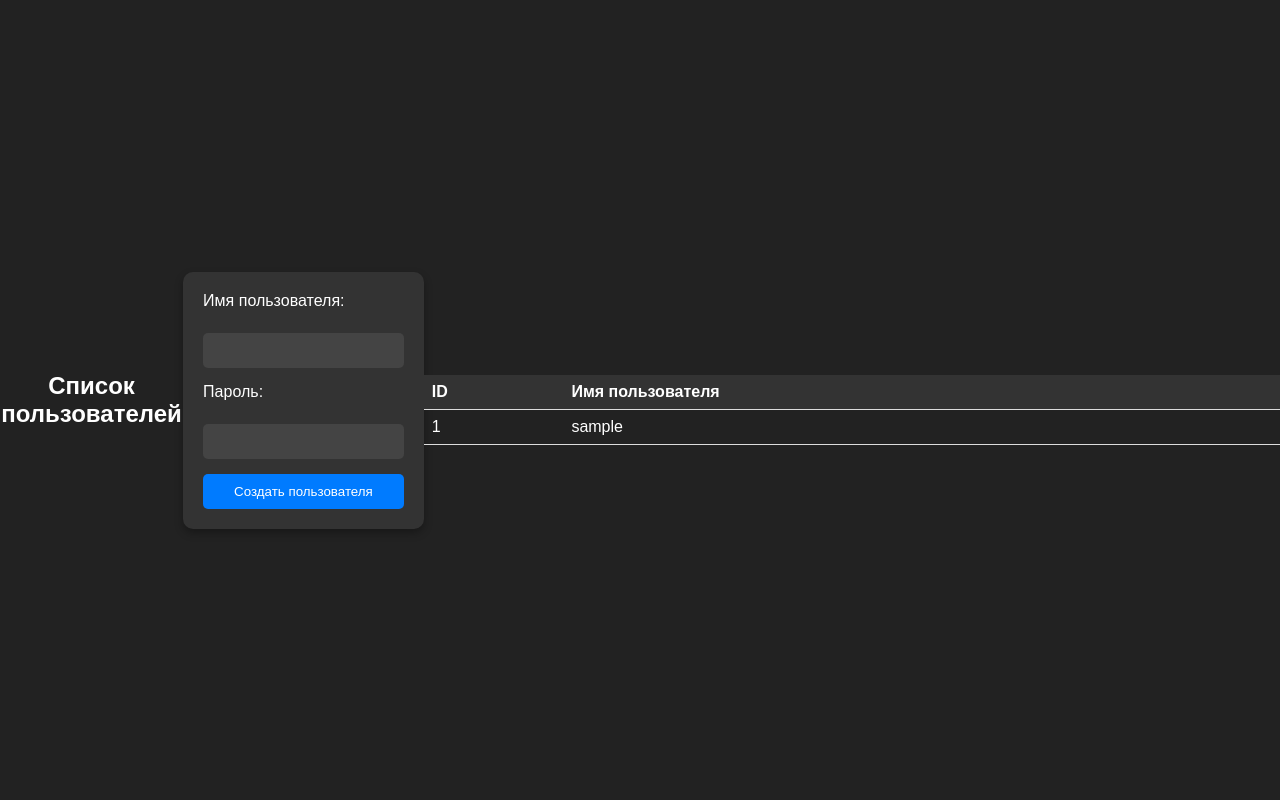
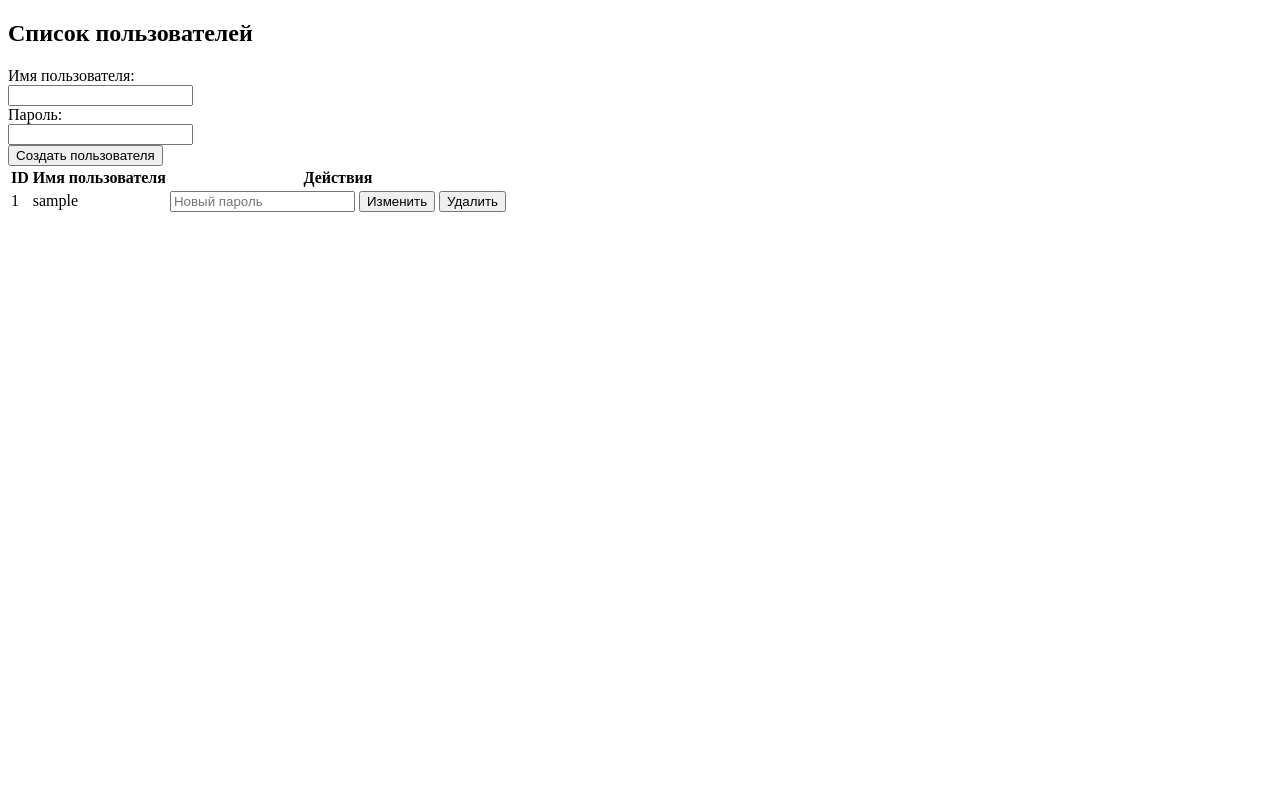
Before and after one commit to LiC3MeR/todo_bot, a Flask app: page /users in a window 1280 px wide. Run offline with Flask 3, Linux system fonts and the light colour scheme; the visitor is signed in with stand-in values (Sample User, id 1); data comes from the database, SQL or seed files in the repository.

Commit message:
Стили

```diff
--- a/main.py
+++ b/main.py
@@ -352,6 +352,44 @@ def users():
         print("Error fetching users:", error)
         return jsonify({"error": str(error)})
 
+@app.route('/change_password', methods=['POST'])
+@login_required
+def change_password():
+    if request.method == 'POST':
+        user_id = request.form.get('user_id')
+        new_password = request.form.get('new_password')
+
+        # Найдите пользователя по user_id
+        user = User.query.filter_by(id=user_id).first()
+
+        if user:
+            # Измените пароль пользователя
+            user.password = generate_password_hash(new_password)
+            db.session.commit()
+            flash('Пароль пользователя успешно изменён', 'success')
+        else:
+            flash('Пользователь не найден', 'error')
+
+    return redirect('/user_list')
+
+@app.route('/delete_user', methods=['POST'])
+@login_required
+def delete_user():
+    if request.method == 'POST':
+        user_id = request.form.get('user_id')
+
+        # Найдите пользователя по user_id
+        user = User.query.filter_by(id=user_id).first()
+
+        if user:
+            # Удалите пользователя из базы данных
+            db.session.delete(user)
+            db.session.commit()
+            flash('Пользователь успешно удалён', 'success')
+        else:
+            flash('Пользователь не найден', 'error')
+
+    return redirect('/user_list')
 
 @app.route('/delete_task', methods=['POST'])
 def delete_task():
--- a/templates/register.html
+++ b/templates/register.html
@@ -5,81 +5,7 @@
     <meta name="viewport" content="width=device-width, initial-scale=1.0">
     <title>Список пользователей</title>
     <style>
-        body {
-            font-family: Arial, sans-serif;
-            background-color: #222;
-            color: #fff;
-            margin: 0;
-            padding: 0;
-            display: flex;
-            justify-content: center;
-            align-items: center;
-            height: 100vh;
-        }
-        form {
-            background-color: #333;
-            padding: 20px;
-            border-radius: 10px;
-            box-shadow: 0 4px 8px rgba(0, 0, 0, 0.3);
-            width: 300px;
-        }
-        h2 {
-            text-align: center;
-        }
-        label {
-            display: block;
-            margin-bottom: 5px;
-        }
-        input[type="text"],
-        input[type="password"] {
-            width: 100%;
-            padding: 10px;
-            margin-bottom: 15px;
-            border: none;
-            border-radius: 5px;
-            background-color: #444;
-            color: #fff;
-            box-sizing: border-box;
-        }
-        input[type="submit"] {
-            width: 100%;
-            padding: 10px;
-            border: none;
-            border-radius: 5px;
-            background-color: #007bff;
-            color: #fff;
-            cursor: pointer;
-            transition: background-color 0.3s ease;
-        }
-        input[type="submit"]:hover {
-            background-color: #0056b3;
-        }
-        ul {
-            list-style-type: none;
-            padding: 0;
-            margin: 0;
-        }
-        li {
-            background-color: #ff3333;
-            color: #fff;
-            padding: 10px;
-            margin-bottom: 5px;
-            border-radius: 5px;
-        }
-        table {
-            width: 100%;
-            border-collapse: collapse;
-            margin-top: 20px;
-        }
-        th, td {
-            padding: 8px;
-            text-align: left;
-            border-bottom: 1px solid #ddd;
-            color: #fff;
-        }
-        th {
-            background-color: #333;
-        }
+        /* Ваш стиль */
     </style>
 </head>
 <body>
@@ -96,6 +22,7 @@
             <tr>
                 <th>ID</th>
                 <th>Имя пользователя</th>
+                <th>Действия</th> <!-- Добавлен столбец для действий -->
             </tr>
         </thead>
         <tbody>
@@ -103,6 +30,19 @@
             <tr>
                 <td>{{ user.id }}</td>
                 <td>{{ user.username }}</td>
+                <td>
+                    <!-- Форма для изменения пароля пользователя -->
+                    <form action="/change_password" method="POST" style="display: inline;">
+                        <input type="hidden" name="user_id" value="{{ user.id }}">
+                        <input type="password" name="new_password" placeholder="Новый пароль" required>
+                        <input type="submit" value="Изменить">
+                    </form>
+                    <!-- Форма для удаления пользователя -->
+                    <form action="/delete_user" method="POST" style="display: inline;">
+                        <input type="hidden" name="user_id" value="{{ user.id }}">
+                        <input type="submit" value="Удалить">
+                    </form>
+                </td>
             </tr>
             {% endfor %}
         </tbody>
```
